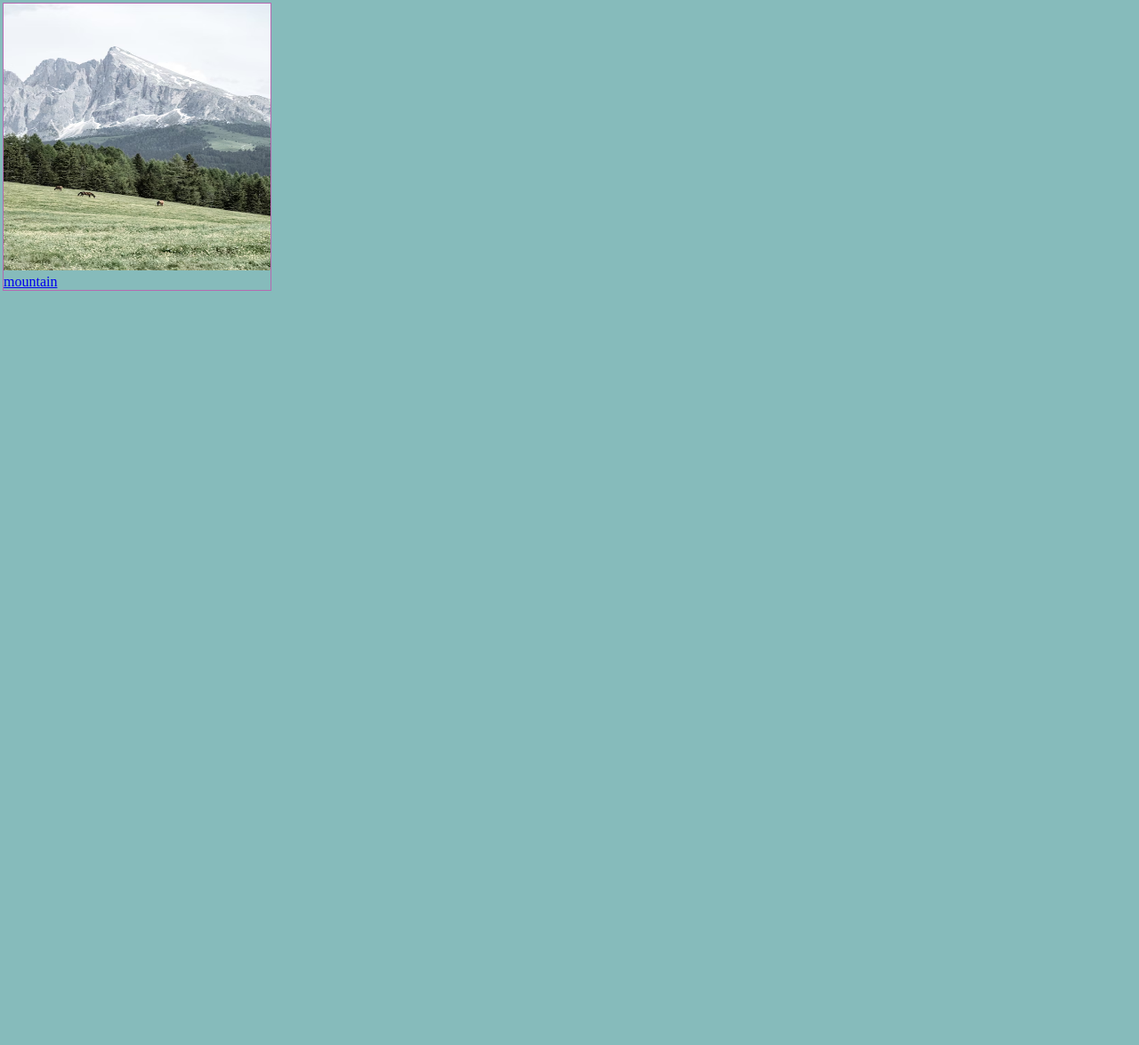
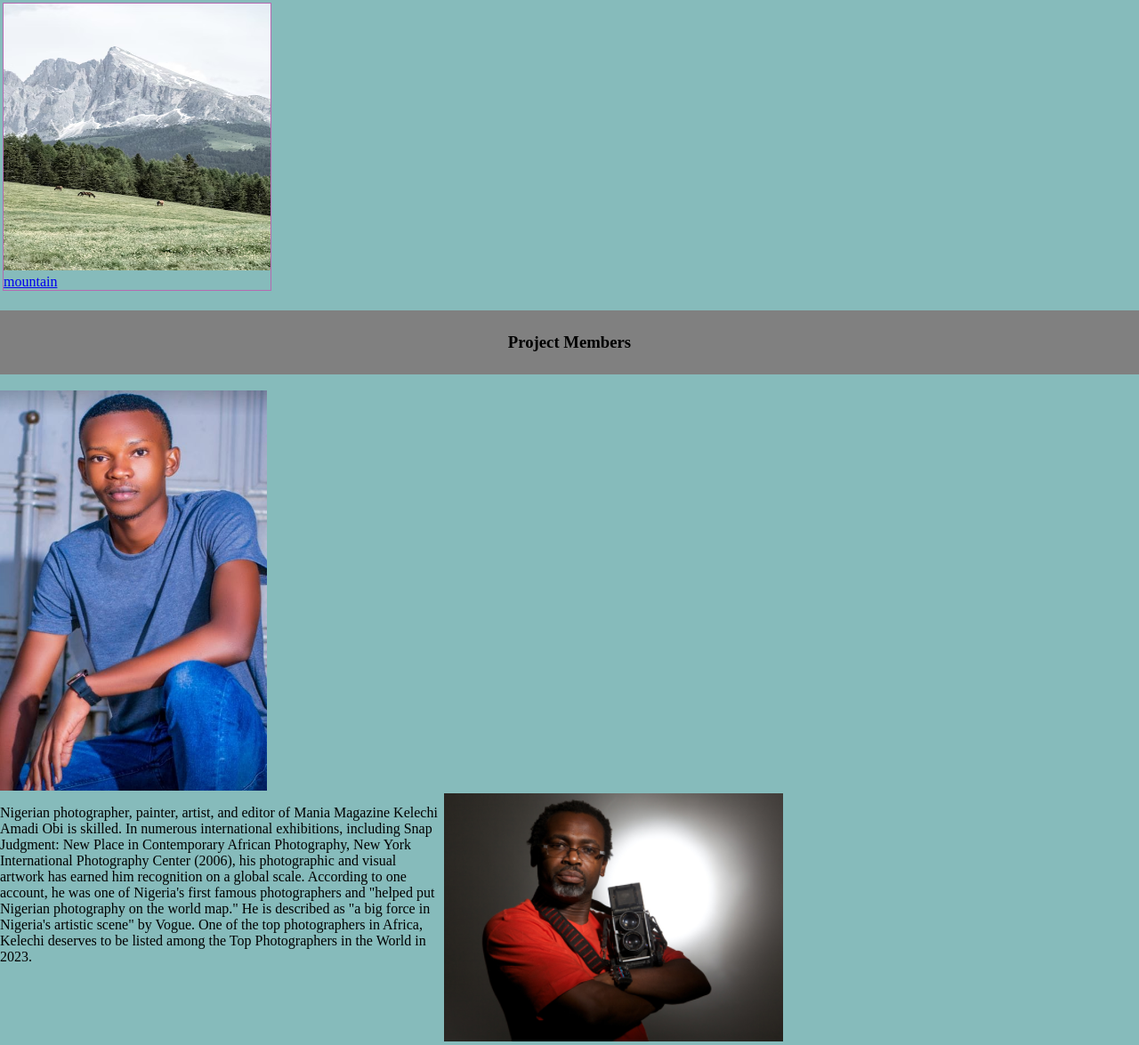
Before and after one commit to titoritzy/IndependentProject2, a plain HTML site: page index.html in a window 1280 px wide. Shown: the part 588-1763 px from the top of the page at 89% size. Before the commit the page ends 918 px from the top, so only its background shows below. Drawn offline with Linux system fonts and the light colour scheme.

Commit message:
edited the file

```diff
--- a/index.html
+++ b/index.html
@@ -68,6 +68,22 @@
                 <div class="descritpion"> mountain</div>
             </a>
         </div>
+
+        <aside>
+            <h3> Project Members</h3>
+            <img src="images/tito.jpg" alt="Tito" id="tito">
+
+            <img src="images/Kelechi-Amadi.png" alt="Kelechi-Amadi" id="kelechi">
+                <div id="kelechiBio">
+                    <p> Nigerian photographer, painter, artist, and editor of Mania Magazine Kelechi Amadi Obi is skilled. In numerous international exhibitions, including Snap Judgment: New Place in Contemporary African Photography, New York International Photography Center (2006), his photographic and visual artwork has earned him recognition on a global scale. According to one account, he was one of Nigeria's first famous photographers and "helped put Nigerian photography on the world map." He is described as "a big force in Nigeria's artistic scene" by Vogue. One of the top photographers in Africa, Kelechi deserves to be listed among the Top Photographers in the World in 2023.
+                    </p>
+                </div>
+            <img src="images/Mette-Lampcov.png" alt="Mette-Lampcov" id="Mette">
+
+
+
+        </aside>
+
     </main>
     </body>
 
```
